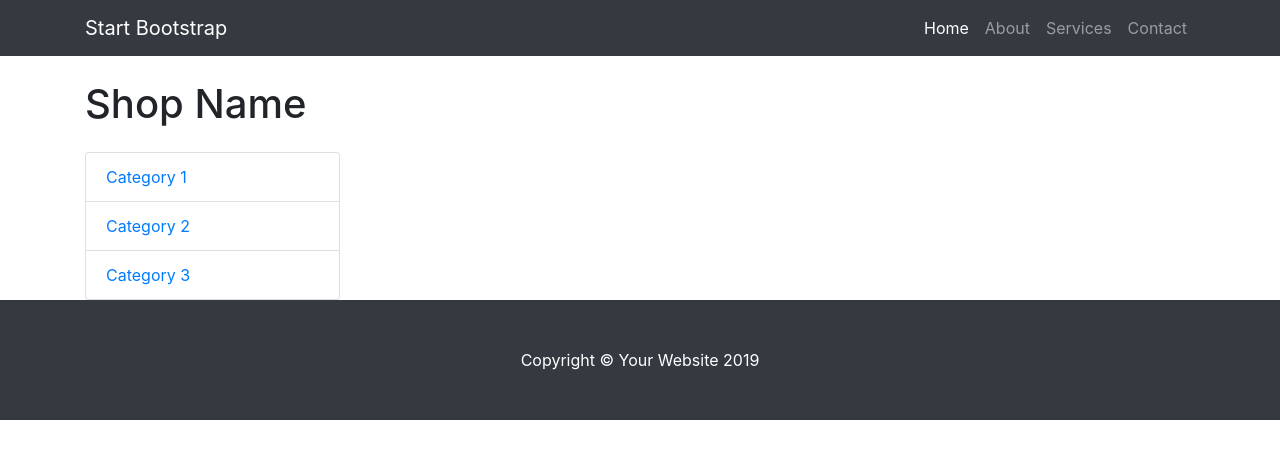
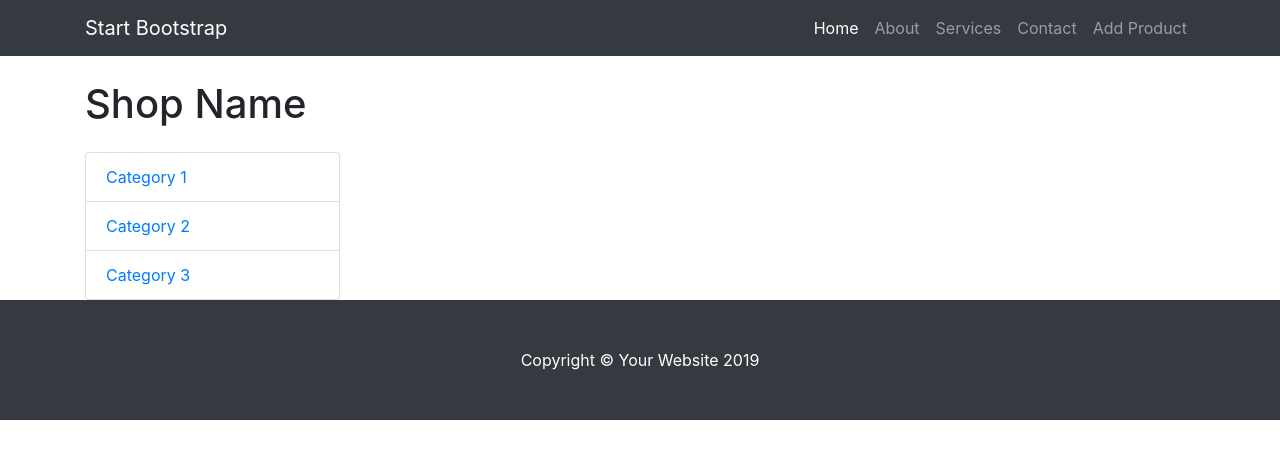
Before and after one commit to duycuong96/angular-indzmh, an Angular app: page / in a window 1280 px wide. Shown: the top 458 px of the page. Built offline with nearby package versions, Linux system fonts and the light colour scheme.

Commit message:
1 file modified

```diff
--- a/src/app/menu/menu.component.html
+++ b/src/app/menu/menu.component.html
@@ -20,6 +20,9 @@
         <li class="nav-item">
           <a class="nav-link" href="#">Contact</a>
         </li>
+        <li class="nav-item">
+          <a class="nav-link" [routerLink]="['/add-product']" >Add Product</a>
+        </li>
       </ul>
     </div>
   </div>
```
